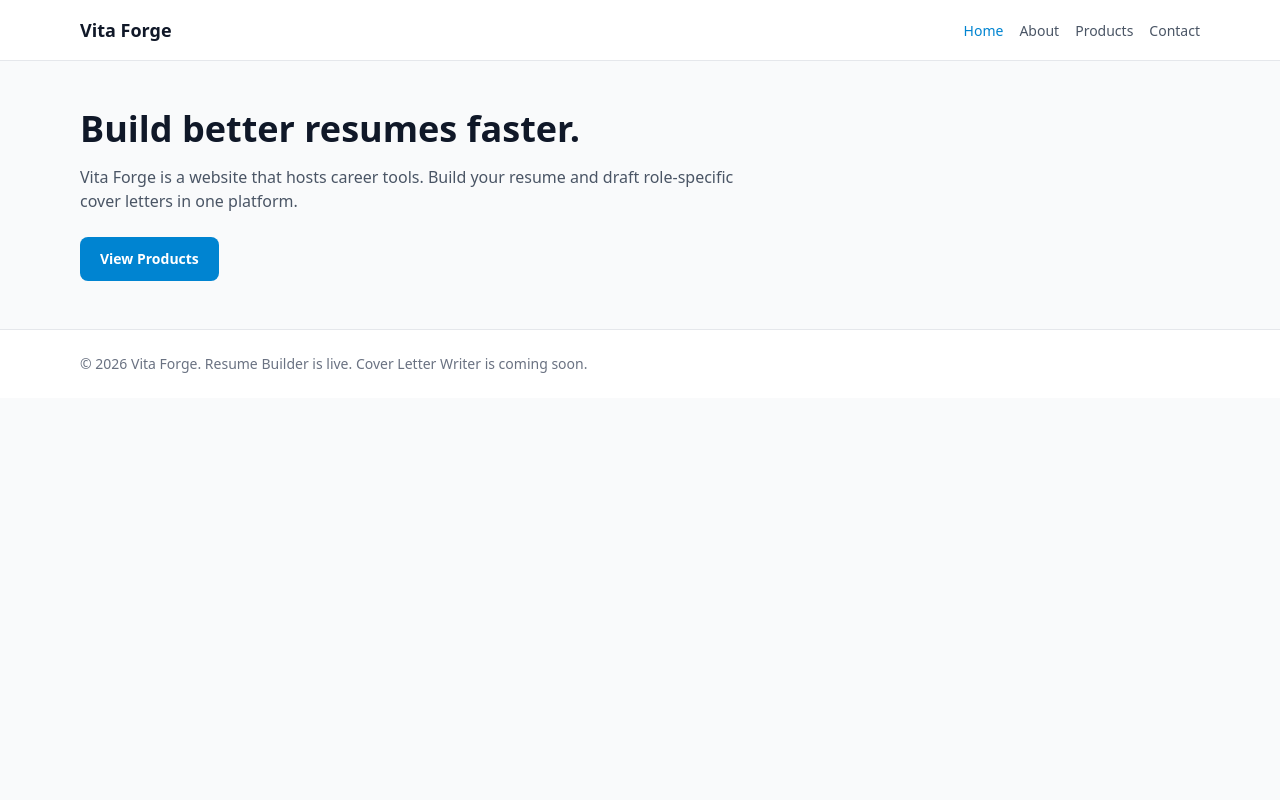
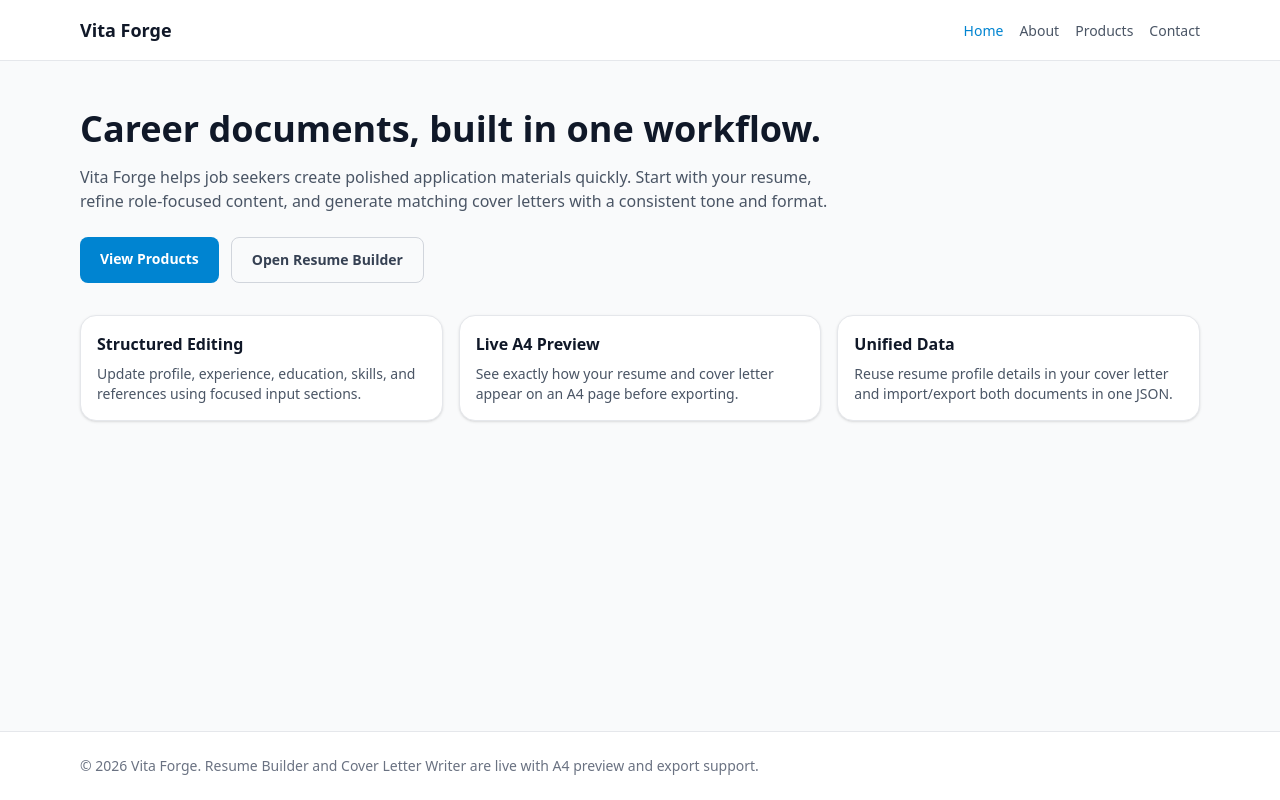
Before and after one commit to axcel-blade/resume-builder, a React (Vite) app: page / in a window 1280 px wide. Built offline with nearby package versions, Linux system fonts and the light colour scheme.

Commit message:
Update platform layout, add new content, and improve UI/UX

```diff
--- a/package.json
+++ b/package.json
@@ -1,7 +1,7 @@
 {
   "name": "vita-forge",
   "private": true,
-  "version": "0.3.7",
+  "version": "0.3.9",
   "type": "module",
   "scripts": {
     "dev": "vite",
--- a/src/core/layouts/MainLayout.jsx
+++ b/src/core/layouts/MainLayout.jsx
@@ -7,9 +7,9 @@ import Footer from "../../website/components/Footer";
 
 export default function MainLayout() {
   return (
-    <div className="min-h-screen bg-gray-50 text-gray-900">
+    <div className="flex min-h-screen flex-col bg-gray-50 text-gray-900">
       <Navbar />
-      <main>
+      <main className="flex-1">
         <Outlet />
       </main>
       <Footer />
--- a/src/website/components/Footer.jsx
+++ b/src/website/components/Footer.jsx
@@ -6,7 +6,8 @@ export default function Footer() {
   return (
     <footer className="border-t border-gray-200 bg-white">
       <div className="mx-auto max-w-6xl px-4 py-6 text-sm text-gray-500">
-        © {new Date().getFullYear()} Vita Forge. Resume Builder is live. Cover Letter Writer is coming soon.
+        © {new Date().getFullYear()} Vita Forge. Resume Builder and Cover Letter Writer are live with A4
+        preview and export support.
       </div>
     </footer>
   );
--- a/src/website/pages/About.jsx
+++ b/src/website/pages/About.jsx
@@ -7,9 +7,26 @@ export default function About() {
     <section className="mx-auto max-w-6xl px-4 py-12">
       <h1 className="text-3xl font-bold text-gray-900">About Vita Forge</h1>
       <p className="mt-4 max-w-3xl text-gray-600">
-        Vita Forge is built as a platform website with dedicated apps inside it. The main website provides
-        product discovery and navigation, while each app has its own focused workflow and UI.
+        Vita Forge is a modular platform for career preparation. The website introduces each tool, while
+        dedicated apps provide focused editing workflows for resumes and cover letters.
       </p>
+      <div className="mt-6 grid gap-4 md:grid-cols-2">
+        <article className="rounded-2xl border border-gray-200 bg-white p-5 shadow-sm">
+          <h2 className="text-lg font-semibold text-gray-900">What We Focus On</h2>
+          <ul className="mt-3 space-y-2 text-sm text-gray-600">
+            <li>Consistent A4-ready output for professional applications</li>
+            <li>Fast editing with clear sections and live preview feedback</li>
+            <li>Reusable personal data across resume and cover-letter modules</li>
+          </ul>
+        </article>
+        <article className="rounded-2xl border border-gray-200 bg-white p-5 shadow-sm">
+          <h2 className="text-lg font-semibold text-gray-900">Platform Direction</h2>
+          <p className="mt-3 text-sm text-gray-600">
+            The architecture is designed for future career tools, with shared navigation, routing, and data
+            exchange patterns to keep every module connected and maintainable.
+          </p>
+        </article>
+      </div>
     </section>
   );
 }
--- a/src/website/pages/Contact.jsx
+++ b/src/website/pages/Contact.jsx
@@ -6,9 +6,18 @@ export default function Contact() {
   return (
     <section className="mx-auto max-w-6xl px-4 py-12">
       <h1 className="text-3xl font-bold text-gray-900">Contact</h1>
-      <p className="mt-4 max-w-2xl text-gray-600">
-        Need support or want to collaborate? Reach us at <span className="font-semibold">team@vitaforge.dev</span>.
+      <p className="mt-4 max-w-3xl text-gray-600">
+        Need help with exports, templates, or data import? Send your question and we will guide you through
+        setup, troubleshooting, and best-practice document formatting.
       </p>
+      <div className="mt-6 rounded-2xl border border-gray-200 bg-white p-5 shadow-sm">
+        <p className="text-sm text-gray-600">
+          General support: <span className="font-semibold text-gray-900">team@vitaforge.dev</span>
+        </p>
+        <p className="mt-2 text-sm text-gray-600">
+          Product feedback: <span className="font-semibold text-gray-900">feedback@vitaforge.dev</span>
+        </p>
+      </div>
     </section>
   );
 }
--- a/src/website/pages/Home.jsx
+++ b/src/website/pages/Home.jsx
@@ -6,17 +6,45 @@ import { Link } from "react-router-dom";
 export default function Home() {
   return (
     <section className="mx-auto max-w-6xl px-4 py-12">
-      <h1 className="text-4xl font-bold text-gray-900">Build better resumes faster.</h1>
-      <p className="mt-4 max-w-2xl text-gray-600">
-        Vita Forge is a website that hosts career tools. Build your resume and draft role-specific cover
-        letters in one platform.
+      <h1 className="text-4xl font-bold text-gray-900">Career documents, built in one workflow.</h1>
+      <p className="mt-4 max-w-3xl text-gray-600">
+        Vita Forge helps job seekers create polished application materials quickly. Start with your resume,
+        refine role-focused content, and generate matching cover letters with a consistent tone and format.
       </p>
-      <Link
-        to="/products"
-        className="mt-6 inline-flex rounded-lg bg-sky-600 px-5 py-3 text-sm font-semibold text-white hover:bg-sky-700"
-      >
-        View Products
-      </Link>
+      <div className="mt-6 flex flex-wrap gap-3">
+        <Link
+          to="/products"
+          className="inline-flex rounded-lg bg-sky-600 px-5 py-3 text-sm font-semibold text-white hover:bg-sky-700"
+        >
+          View Products
+        </Link>
+        <Link
+          to="/apps/resume-builder"
+          className="inline-flex rounded-lg border border-gray-300 px-5 py-3 text-sm font-semibold text-gray-700 hover:bg-gray-50"
+        >
+          Open Resume Builder
+        </Link>
+      </div>
+      <div className="mt-8 grid gap-4 md:grid-cols-3">
+        <article className="rounded-2xl border border-gray-200 bg-white p-4 shadow-sm">
+          <h3 className="font-semibold text-gray-900">Structured Editing</h3>
+          <p className="mt-2 text-sm text-gray-600">
+            Update profile, experience, education, skills, and references using focused input sections.
+          </p>
+        </article>
+        <article className="rounded-2xl border border-gray-200 bg-white p-4 shadow-sm">
+          <h3 className="font-semibold text-gray-900">Live A4 Preview</h3>
+          <p className="mt-2 text-sm text-gray-600">
+            See exactly how your resume and cover letter appear on an A4 page before exporting.
+          </p>
+        </article>
+        <article className="rounded-2xl border border-gray-200 bg-white p-4 shadow-sm">
+          <h3 className="font-semibold text-gray-900">Unified Data</h3>
+          <p className="mt-2 text-sm text-gray-600">
+            Reuse resume profile details in your cover letter and import/export both documents in one JSON.
+          </p>
+        </article>
+      </div>
     </section>
   );
 }
--- a/src/website/pages/Products.jsx
+++ b/src/website/pages/Products.jsx
@@ -22,7 +22,10 @@ export default function Products() {
   return (
     <section className="mx-auto max-w-6xl px-4 py-12">
       <h1 className="text-3xl font-bold text-gray-900">Products</h1>
-      <p className="mt-2 text-gray-600">Choose an app inside the Vita Forge platform.</p>
+      <p className="mt-2 max-w-3xl text-gray-600">
+        Choose a module based on where you are in your job application workflow. Both tools support live
+        preview and export-ready output.
+      </p>
       <div className="mt-6 grid gap-4 md:grid-cols-2">
         {products.map((product) => (
           <ProductCard key={product.title} {...product} />
```
Also changed, not shown: 1 other file (tests, documents, lock files or other folders).
